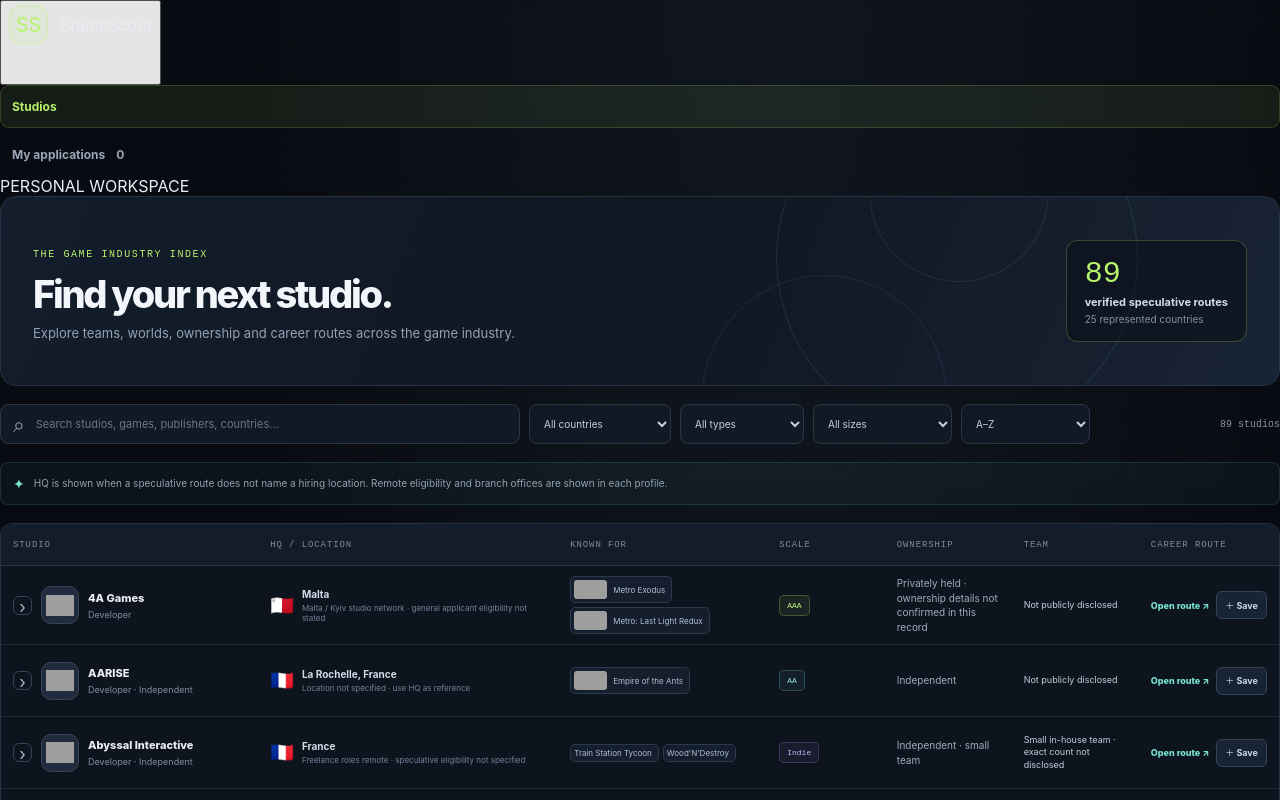
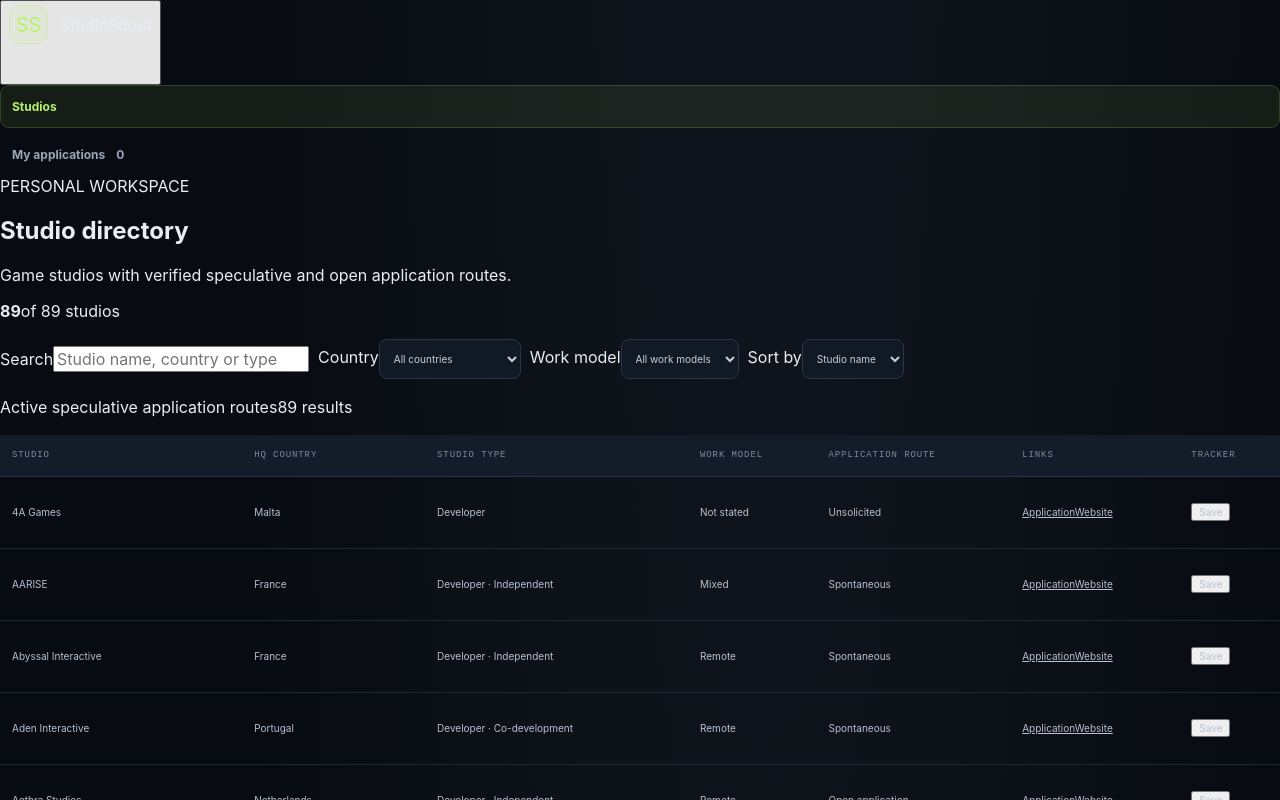
Before and after one commit to hhaitam95/game-industry-outreach-tracker, a React (Vite) app: page / in a window 1280 px wide. Shown: the top 800 px of the page. Built offline with nearby package versions, Linux system fonts and the light colour scheme; grey boxes are pictures that could not be loaded.

Commit message:
Simplify StudioScout MVP interface

```diff
--- a/src/components/StudioDirectory.tsx
+++ b/src/components/StudioDirectory.tsx
@@ -1,163 +1,243 @@
-import {Fragment,useMemo,useState} from "react";
-import studios from "../data/speculative-route-directory.json" with {type:"json"};
-import profilesJson from "../data/studio-profiles.json" with {type:"json"};
-import StudioLogo from "./StudioLogo";
-import type {TrackedApplication} from "./studio.types";
+import { useMemo, useState } from "react";
+import studios from "../data/speculative-route-directory.json" with { type: "json" };
+import profilesJson from "../data/studio-profiles.json" with { type: "json" };
+import type { TrackedApplication } from "./studio.types";
 import "./directory.css";
 
-type Studio=typeof studios[number];
-type Profile={
-  description:string;
-  headquarters:{city:string|null;country:string;countryCode:string;label:string}|null;
-  otherLocations:string[];
-  companyType:string[];
-  ownership:string;
-  parentCompany:string|null;
-  industryScale:string;
-  teamSize:string;
-  teamSizeAsOf:string|null;
-  focus:string[];
-  popularGames:{title:string;appId:number|null;stage?:string}[];
-  profileSources:string[];
-  applicationLocation?:string;
-  reachHighlights?:string;
+type Studio = (typeof studios)[number];
+type Profile = {
+  headquarters?: {
+    city: string | null;
+    country: string;
+  } | null;
+  companyType?: string[];
 };
-const profiles=profilesJson as Record<string,Profile>;
-const countryCodes:Record<string,string>={
-  "Australia":"AU","Austria":"AT","Bulgaria":"BG","Canada":"CA","Czech Republic":"CZ","Denmark":"DK","Estonia":"EE","Finland":"FI","France":"FR","Germany":"DE","Hungary":"HU","Iceland":"IS","India":"IN","Italy":"IT","Moldova":"MD","Malta":"MT","Poland":"PL","Portugal":"PT","Saudi Arabia":"SA","Thailand":"TH","Türkiye":"TR","Turkey":"TR","United Kingdom":"GB","United States":"US","Ukraine":"UA","United Arab Emirates":"AE","Netherlands":"NL","Spain":"ES"
+const profiles = profilesJson as Record<string, Profile>;
+
+const routeLabels: Record<string, string> = {
+  speculative: "Speculative",
+  unsolicited: "Unsolicited",
+  spontaneous: "Spontaneous",
+  open: "Open application",
+  general: "General application",
+  discipline_specific: "Discipline-specific",
 };
-function flag(code?:string){return code&&code.length===2?String.fromCodePoint(...code.toUpperCase().split("").map(c=>127397+c.charCodeAt(0))):"🌍";}
-function scaleCategory(value?:string){
-  const normalized=(value||"").toLowerCase();
-  const hasAAA=normalized.includes("aaa");
-  const hasAA=/(^|[^a-z])aa([^a-z]|$)/.test(normalized);
-  const hasIndie=normalized.includes("indie");
-  if(normalized.includes("ambition")||(!hasAAA&&!hasAA&&!hasIndie)||((hasAAA?1:0)+(hasAA?1:0)+(hasIndie?1:0)>1))return "Mixed / Unclassified";
-  if(hasAAA)return "AAA";
-  if(hasAA)return "AA";
-  return "Indie";
-}
-function hqFor(studio:Studio,profile?:Profile){
-  const hq=profile?.headquarters;
-  if(hq)return {emoji:flag(hq.countryCode),label:[hq.city,hq.country].filter(Boolean).join(", ")||hq.country,tag:hq.label||"HQ"};
-  if(studio.country!=="Not stated")return {emoji:flag(countryCodes[studio.country]),label:studio.country,tag:"HQ · city unconfirmed"};
-  return {emoji:"🌍",label:"Not publicly stated",tag:"HQ unknown"};
-}
-function gameArtUrls(appId:number){return [
-  `https://cdn.cloudflare.steamstatic.com/steam/apps/${appId}/header.jpg`,
-  `https://shared.akamai.steamstatic.com/store_item_assets/steam/apps/${appId}/header.jpg`
-];}
-function trackerLocation(studio:Studio,profile?:Profile){
-  const hq=profile?.headquarters;
-  const hqLabel=hq?.city?`${hq.city} · HQ`:hq?.label||"HQ not disclosed";
-  return {country:hq?.country||studio.country,hqLabel,applicationLocation:profile?.applicationLocation||"Not specified · HQ shown as reference"};
+
+const workModelLabels: Record<string, string> = {
+  remote: "Remote",
+  hybrid: "Hybrid",
+  on_site: "On-site",
+  mixed: "Mixed",
+  not_stated: "Not stated",
+};
+
+function locationFor(studio: Studio) {
+  const hq = profiles[studio.name]?.headquarters;
+  const country = hq?.country || studio.country || "Not stated";
+  return [hq?.city, country].filter(Boolean).join(", ");
 }
 
-function MiniGameChip({game}:{game:Profile["popularGames"][number]}){
-  const [sourceIndex,setSourceIndex]=useState(0);
-  const sources=game.appId?gameArtUrls(game.appId):[];
-  const source=sources[sourceIndex];
-  return <span className="game-chip">{source?<img src={source} alt="" loading="lazy" decoding="async" onError={() => setSourceIndex(sourceIndex === 0 ? 1 : 2)}/>:null}<span>{game.title}</span></span>;
-}
+export default function StudioDirectory({
+  applications,
+  onSave,
+}: {
+  applications: TrackedApplication[];
+  onSave: (
+    studio: Studio,
+    location: { country: string; hqLabel: string; applicationLocation: string },
+  ) => void;
+}) {
+  const [query, setQuery] = useState("");
+  const [country, setCountry] = useState("All countries");
+  const [workModel, setWorkModel] = useState("All work models");
+  const [sort, setSort] = useState("name");
 
-function GameCard({game}:{game:Profile["popularGames"][number]}){
-  const [sourceIndex,setSourceIndex]=useState(0);
-  const sources=game.appId?gameArtUrls(game.appId):[];
-  const source=sources[sourceIndex];
-  return <div className="game-card">
-    {source?<img src={source} alt="" loading="lazy" decoding="async" onError={() => setSourceIndex(sourceIndex === 0 ? 1 : 2)}/>:<div className="game-art-placeholder">ARTWORK</div>}
-    <div><strong>{game.title}</strong>{game.stage?<small>{game.stage}</small>:null}</div>
-  </div>;
-}
+  const activeStudios = useMemo(
+    () => studios.filter((studio) => studio.applicationResearch?.routeStatus === "active"),
+    [],
+  );
+  const countries = useMemo(
+    () =>
+      Array.from(new Set(activeStudios.map((studio) => profiles[studio.name]?.headquarters?.country || studio.country)))
+        .filter((value) => value && value !== "Not stated" && value !== "Not publicly stated")
+        .sort((a, b) => a.localeCompare(b)),
+    [activeStudios],
+  );
 
-export default function StudioDirectory({applications,onSave,onMarkApplied}:{applications:TrackedApplication[];onSave:(studio:Studio,location:{country:string;hqLabel:string;applicationLocation:string})=>void;onMarkApplied:(studio:Studio,location:{country:string;hqLabel:string;applicationLocation:string})=>void}){
-  const [query,setQuery]=useState("");
-  const [scale,setScale]=useState("All sizes");
-  const [kind,setKind]=useState("All types");
-  const [country,setCountry]=useState("All countries");
-  const [expanded,setExpanded]=useState<string|null>(null);
-  const [sort,setSort]=useState("name");
-  const countries=useMemo(()=>Array.from(new Set(studios.map(s=>profiles[s.name]?.headquarters?.country||s.country).filter(c=>c&&c!=="Not stated"&&c!=="Not publicly stated"))).sort((a,b)=>a.localeCompare(b)),[]);
-  const filtered=useMemo(()=>{
-    const term=query.trim().toLowerCase();
-    return studios.filter((studio:Studio)=>{
-      const p=profiles[studio.name];
-      const fields=[studio.name,studio.country,studio.notes,p?.description,p?.headquarters?.city,p?.headquarters?.country,p?.applicationLocation,p?.otherLocations.join(" "),p?.ownership,p?.parentCompany,p?.companyType.join(" "),p?.focus.join(" "),p?.teamSize,p?.reachHighlights,p?.popularGames.map(g=>g.title).join(" ")].filter(Boolean).join(" ").toLowerCase();
-      const matches= !term||fields.includes(term);
-      const sizeMatch=scale==="All sizes"||scaleCategory(p?.industryScale)===scale;
-      const kindMatch=kind==="All types"||p?.companyType.includes(kind);
-      const studioCountry=p?.headquarters?.country||studio.country;
-      const countryMatch=country==="All countries"||studioCountry===country;
-      return matches&&sizeMatch&&kindMatch&&countryMatch;
-    }).sort((a,b)=>sort==="name"?a.name.localeCompare(b.name):((profiles[b.name]?.popularGames.length||0)-(profiles[a.name]?.popularGames.length||0)));
-  },[query,scale,kind,country,sort]);
-  const types=["All types","Developer","Publisher","Co-development","Mobile","Services","Independent","Subsidiary","First-party studio"];
-  const scales=["All sizes","AAA","AA","Indie","Mixed / Unclassified"];
-  const statusMap=new Map(applications.map(a=>[a.studioName,a.status]));
-  return <section className="directory-page">
-    <div className="directory-hero">
-      <div className="hero-copy"><span className="eyebrow">THE GAME INDUSTRY INDEX</span><h2>Find your next studio.</h2><p>Explore teams, worlds, ownership and career routes across the game industry.</p></div>
-      <div className="hero-stat"><strong>{studios.length}</strong><span>verified speculative routes</span><small>{countries.length} represented countries</small></div>
-      <div className="hero-orbit orbit-one"/><div className="hero-orbit orbit-two"/>
+  const filtered = useMemo(() => {
+    const term = query.trim().toLowerCase();
+    return activeStudios
+      .filter((studio) => {
+        const profile = profiles[studio.name];
+        const studioCountry = profile?.headquarters?.country || studio.country;
+        const routeWorkModel = studio.applicationResearch?.workModel || "not_stated";
+        const searchable = [
+          studio.name,
+          studio.country,
+          locationFor(studio),
+          ...(profile?.companyType || []),
+        ]
+          .join(" ")
+          .toLowerCase();
+
+        return (
+          (!term || searchable.includes(term)) &&
+          (country === "All countries" || studioCountry === country) &&
+          (workModel === "All work models" || routeWorkModel === workModel)
+        );
+      })
+      .sort((a, b) =>
+        sort === "country"
+          ? locationFor(a).localeCompare(locationFor(b)) || a.name.localeCompare(b.name)
+          : a.name.localeCompare(b.name),
+      );
+  }, [activeStudios, country, query, sort, workModel]);
+
+  const tracked = new Set(applications.map((application) => application.studioName));
+
+  return (
+    <section className="directory-page">
+      <div className="page-heading">
+        <div>
+          <h1>Studio directory</h1>
+          <p>Game studios with verified speculative and open application routes.</p>
         </div>
-    <div className="directory-toolbar">
-      <label className="search-box"><span>⌕</span><input type="search" value={query} onChange={e=>setQuery(e.target.value)} placeholder="Search studios, games, publishers, countries…"/></label>
-      <select aria-label="Filter by country" value={country} onChange={e=>setCountry(e.target.value)}><option>All countries</option>{countries.map(x=><option key={x}>{x}</option>)}</select>
-      <select aria-label="Filter by studio type" value={kind} onChange={e=>setKind(e.target.value)}>{types.map(x=><option key={x}>{x}</option>)}</select>
-      <select aria-label="Filter by industry scale" value={scale} onChange={e=>setScale(e.target.value)}>{scales.map(x=><option key={x}>{x}</option>)}</select>
-      <select aria-label="Sort studios" value={sort} onChange={e=>setSort(e.target.value)}><option value="name">A–Z</option><option value="games">Most listed games</option></select>
-      <span className="result-count">{filtered.length} studios</span>
-    </div>
-    <div className="directory-note"><span>✦</span> HQ is shown when a speculative route does not name a hiring location. Remote eligibility and branch offices are shown in each profile.</div>
-    <div className="studio-table-wrap">
-      <table className="studio-table">
-        <thead><tr><th>Studio</th><th>HQ / Location</th><th>Known for</th><th>Scale</th><th>Ownership</th><th>Team</th><th>Career route</th></tr></thead>
-        <tbody>
-        {filtered.map((studio:Studio)=>{
-          const p=profiles[studio.name];
-          const location=hqFor(studio,p);
-          const active=expanded===studio.name;
-          const tracked=statusMap.get(studio.name);
-          const games=p?.popularGames||[];
-          const type=p?.companyType?.slice(0,2).join(" · ")||"Classification pending";
-          return <Fragment key={studio.name}><tr className={active?"studio-row is-expanded":"studio-row"}>
-            <td><button className="studio-expand" type="button" onClick={()=>setExpanded(active?null:studio.name)} aria-expanded={active}><span className="expand-chevron">{active?"⌄":"›"}</span><StudioLogo name={studio.name} websiteUrl={studio.websiteUrl}/><span className="studio-name-cell"><strong>{studio.name}</strong><small>{type}</small></span></button></td>
-            <td><span className="location-cell"><span className="country-flag">{location.emoji}</span><span><strong>{location.label}</strong><small>{p?.applicationLocation||location.tag}</small></span></span></td>
-            <td><div className="game-chips">{games.length?games.slice(0,2).map(g=><MiniGameChip game={g} key={g.title}/>):<span className="muted">{(p?.description||studio.notes).slice(0,72)}…</span>}</div></td>
-            <td><span className={`scale-tag ${(p?.industryScale||"").toLowerCase().replace(/[^a-z]+/g,"-")}`}>{p?.industryScale||"Unclassified"}</span></td>
-            <td><span className="ownership-cell">{p?.parentCompany||p?.ownership||"Not yet researched"}</span></td>
-            <td><span className="team-cell">{p?.teamSize||"Not disclosed"}</span></td>
-            <td><div className="route-cell"><a href={studio.applicationUrl} target="_blank" rel="noopener noreferrer" className="route-link">Open route ↗</a><button type="button" className={tracked?"save-studio is-saved":"save-studio"} onClick={()=>onSave(studio,trackerLocation(studio,p))} disabled={Boolean(tracked)}>{tracked? "✓ In tracker":"＋ Save"}</button></div></td>
-          </tr>
-          {active?<tr className="detail-row" key={studio.name+"-details"}><td colSpan={7}>
-            <div className="studio-detail">
-              <div className="detail-main">
-                <div className="detail-heading"><StudioLogo name={studio.name} websiteUrl={studio.websiteUrl} size="lg"/><div><span className="eyebrow">STUDIO PROFILE</span><h3>{studio.name}</h3><p>{p?.description||studio.notes}</p></div></div>
-                <div className="tag-list">{(p?.companyType||["Company role to verify"]).map(t=><span className="profile-tag" key={t}>{t}</span>)}{(p?.focus||[]).map(t=><span className="profile-tag subtle" key={t}>{t}</span>)}</div>
-                <h4>Selected work</h4>
-                {games.length?<div className="game-grid">{games.map(g=><GameCard game={g} key={g.title}/>)}</div>:<p className="detail-muted">Notable titles are being researched. Check the studio's official website for its portfolio.</p>}
-                <p className="route-conditions"><strong>Application notes:</strong> {studio.notes}</p>
-              </div>
-              <div className="detail-facts">
-                <div className="fact"><span>Headquarters</span><strong>{location.emoji} {location.label}</strong><small>{location.tag}</small></div>
-                <div className="fact"><span>Application location</span><strong>{p?.applicationLocation||"Not specified · HQ shown as reference"}</strong></div>
-                <div className="fact"><span>Other branches</span><strong>{p?.otherLocations?.length?p.otherLocations.join(" · "):"Not publicly confirmed"}</strong></div>
-                <div className="fact"><span>Ownership</span><strong>{p?.ownership||"Not yet researched"}</strong>{p?.parentCompany?<small>Parent: {p.parentCompany}</small>:null}</div>
-                <div className="fact"><span>Industry scale</span><strong>{p?.industryScale||"Not yet assessed"}</strong><small>Indicative portfolio / production profile, not an official rating</small></div>
-                <div className="fact"><span>Team size</span><strong>{p?.teamSize||"Not publicly disclosed"}</strong>{p?.teamSizeAsOf?<small>Reference period: {p.teamSizeAsOf}</small>:null}</div>
-                {p?.reachHighlights?<div className="fact fact-wide"><span>Reach & recognition</span><strong>{p.reachHighlights}</strong></div>:null}
-                <div className="fact"><span>Company role</span><strong>{type}</strong></div>
-                <div className="detail-links"><a href={studio.websiteUrl} target="_blank" rel="noopener noreferrer">Official website ↗</a><a href={studio.evidenceUrl} target="_blank" rel="noopener noreferrer">Application evidence ↗</a>{p?.profileSources?.map((u,i)=><a key={u} href={u} target="_blank" rel="noopener noreferrer">{i===0?"Studio profile": "Additional source"} ↗</a>)}</div>
-                <div className="detail-actions"><a className="primary-action" href={studio.applicationUrl} target="_blank" rel="noopener noreferrer">Visit application page ↗</a><button className="secondary-action" type="button" onClick={()=>onSave(studio,trackerLocation(studio,p))} disabled={Boolean(tracked)}>{tracked?"Already in tracker":"Save studio"}</button><button className="applied-action" type="button" onClick={()=>onMarkApplied(studio,trackerLocation(studio,p))} disabled={tracked==="applied"}>{tracked==="applied"?"✓ Already marked Applied":"✓ Confirm application sent"}</button></div>
-                {tracked?<p className="tracked-hint">Already in your tracker · {tracked.replace("_"," ")}</p>:null}
+        <div className="page-count">
+          <strong>{filtered.length}</strong>
+          <span>of {activeStudios.length} studios</span>
         </div>
       </div>
-          </td></tr>:null}</Fragment>;
+
+      <div className="directory-toolbar">
+        <label className="form-field search-field">
+          <span>Search</span>
+          <input
+            type="search"
+            value={query}
+            onChange={(event) => setQuery(event.target.value)}
+            placeholder="Studio name, country or type"
+          />
+        </label>
+        <label className="form-field">
+          <span>Country</span>
+          <select value={country} onChange={(event) => setCountry(event.target.value)}>
+            <option>All countries</option>
+            {countries.map((value) => (
+              <option key={value} value={value}>
+                {value}
+              </option>
+            ))}
+          </select>
+        </label>
+        <label className="form-field">
+          <span>Work model</span>
+          <select value={workModel} onChange={(event) => setWorkModel(event.target.value)}>
+            <option>All work models</option>
+            {Object.entries(workModelLabels).map(([value, label]) => (
+              <option key={value} value={value}>
+                {label}
+              </option>
+            ))}
+          </select>
+        </label>
+        <label className="form-field sort-field">
+          <span>Sort by</span>
+          <select value={sort} onChange={(event) => setSort(event.target.value)}>
+            <option value="name">Studio name</option>
+            <option value="country">Country</option>
+          </select>
+        </label>
+      </div>
+
+      <div className="table-meta">
+        <span>Active speculative application routes</span>
+        <span>{filtered.length} results</span>
+      </div>
+
+      <div className="table-wrap">
+        <table className="studio-table">
+          <thead>
+            <tr>
+              <th scope="col">Studio</th>
+              <th scope="col">HQ country</th>
+              <th scope="col">Studio type</th>
+              <th scope="col">Work model</th>
+              <th scope="col">Application route</th>
+              <th scope="col">Links</th>
+              <th scope="col">Tracker</th>
+            </tr>
+          </thead>
+          <tbody>
+            {filtered.map((studio) => {
+              const profile = profiles[studio.name];
+              const studioCountry = profile?.headquarters?.country || studio.country || "Not stated";
+              const types = profile?.companyType?.slice(0, 2).join(" · ") || "Not stated";
+              const routeType = studio.applicationResearch?.routeType || "general";
+              const workType = studio.applicationResearch?.workModel || "not_stated";
+              const isTracked = tracked.has(studio.name);
+
+              return (
+                <tr key={studio.name}>
+                  <td className="studio-name">{studio.name}</td>
+                  <td>{studioCountry}</td>
+                  <td>{types}</td>
+                  <td>
+                    <span className="plain-tag">{workModelLabels[workType] || "Not stated"}</span>
+                  </td>
+                  <td>{routeLabels[routeType] || "Open application"}</td>
+                  <td className="link-cell">
+                    <a href={studio.applicationUrl} target="_blank" rel="noopener noreferrer">
+                      Application
+                    </a>
+                    <a href={studio.websiteUrl} target="_blank" rel="noopener noreferrer">
+                      Website
+                    </a>
+                  </td>
+                  <td>
+                    <button
+                      className={isTracked ? "button button-small button-muted" : "button button-small button-primary"}
+                      type="button"
+                      disabled={isTracked}
+                      onClick={() =>
+                        onSave(studio, {
+                          country: studioCountry,
+                          hqLabel: profile?.headquarters?.city ? profile.headquarters.city + " · HQ" : "HQ",
+                          applicationLocation: "See official application route",
+                        })
+                      }
+                    >
+                      {isTracked ? "In tracker" : "Save"}
+                    </button>
+                  </td>
+                </tr>
+              );
             })}
-        {filtered.length===0?<tr><td colSpan={7} className="empty-table">No studios match those filters. Try a broader search.</td></tr>:null}
+            {filtered.length === 0 ? (
+              <tr>
+                <td className="empty-table" colSpan={7}>
+                  No studios match these filters.
+                  <button
+                    type="button"
+                    className="text-button"
+                    onClick={() => {
+                      setQuery("");
+                      setCountry("All countries");
+                      setWorkModel("All work models");
+                    }}
+                  >
+                    Clear filters
+                  </button>
+                </td>
+              </tr>
+            ) : null}
           </tbody>
         </table>
       </div>
-    <div className="directory-footnote">Company and workforce details are indicative, date-stamped and linked to sources where available. “Not disclosed” means a reliable public figure was not found.</div>
-  </section>;
+      <p className="directory-note">
+        Application routes are linked to the studio's official website or studio-controlled
+        application system. Headquarters are shown as a reference, not as a hiring-location
+        guarantee.
+      </p>
+    </section>
+  );
 }
```
Lines whose indentation alone changed are shown as unchanged.
